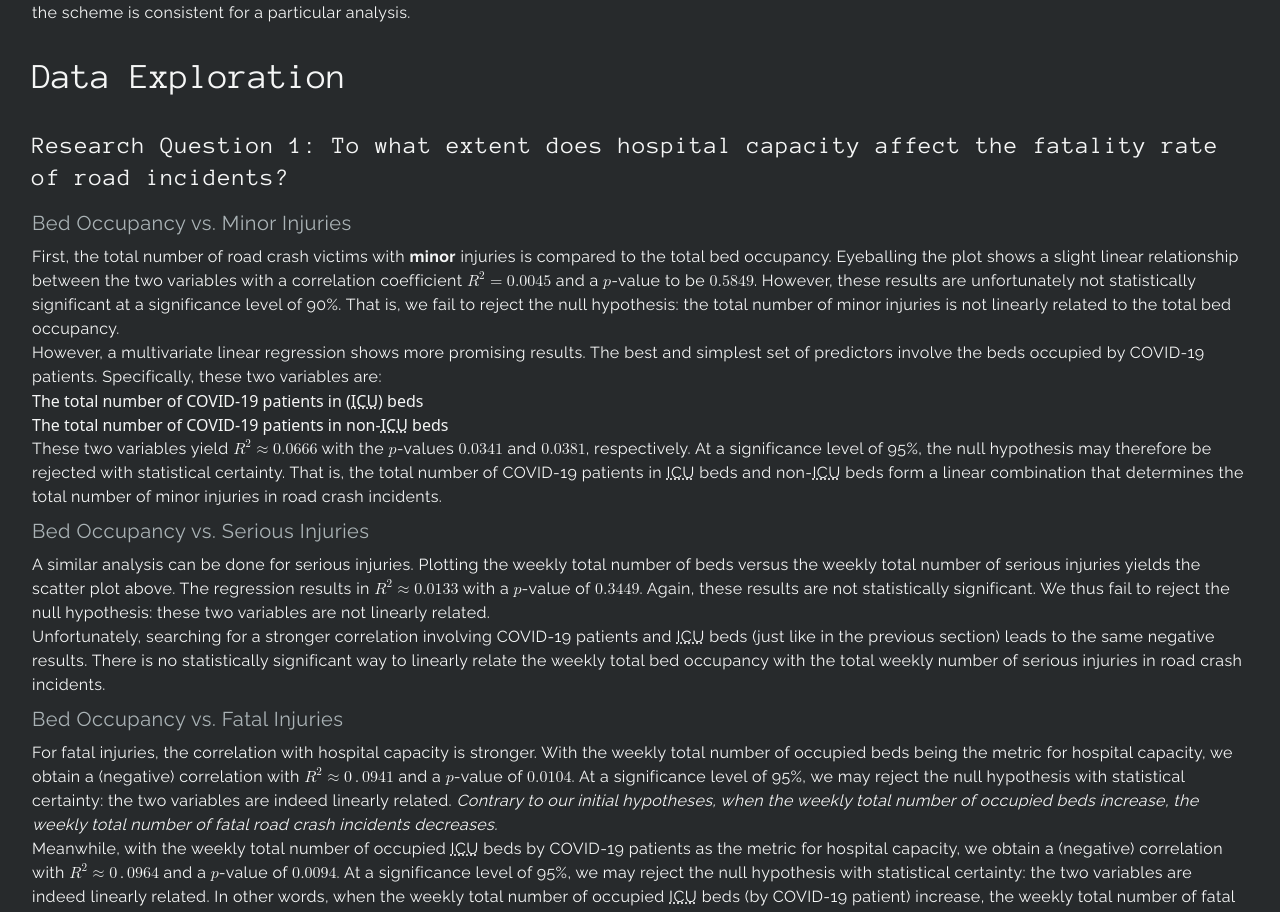
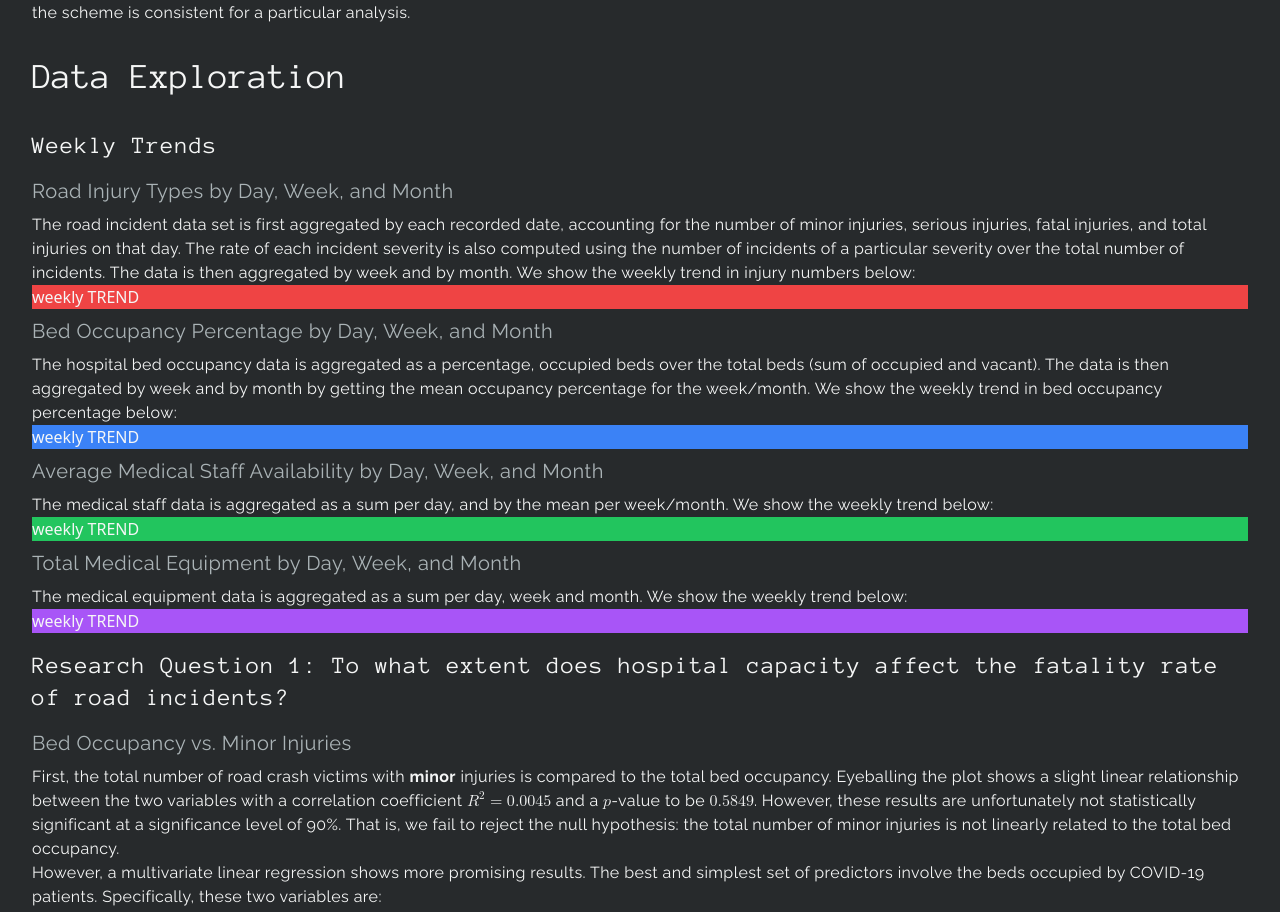
Before and after one commit to bantay-bangga/bantay-bangga.github.io, a SvelteKit app: page / in a window 1280 px wide. Shown: the part 3227-4139 px from the top of the page. Built offline with nearby package versions, Linux system fonts and the light colour scheme.

Commit message:
feat(ui): add initial layout for data exploration plots

```diff
--- a/src/routes/DataExploration.svelte
+++ b/src/routes/DataExploration.svelte
@@ -1,5 +1,34 @@
 <script>
 </script>
+
+<h3>Weekly Trends</h3>
+<h4>Road Injury Types by Day, Week, and Month</h4>
+<p>
+    The road incident data set is first aggregated by each recorded date, accounting for the number of minor injuries,
+    serious injuries, fatal injuries, and total injuries on that day. The rate of each incident severity is also
+    computed using the number of incidents of a particular severity over the total number of incidents. The data is then
+    aggregated by week and by month. We show the weekly trend in injury numbers below:
+</p>
+<div class="bg-red-500">weekly TREND</div>
+
+<h4>Bed Occupancy Percentage by Day, Week, and Month</h4>
+<p>
+    The hospital bed occupancy data is aggregated as a percentage, occupied beds over the total beds (sum of occupied
+    and vacant). The data is then aggregated by week and by month by getting the mean occupancy percentage for the
+    week/month. We show the weekly trend in bed occupancy percentage below:
+</p>
+<div class="bg-blue-500">weekly TREND</div>
+
+<h4>Average Medical Staff Availability by Day, Week, and Month</h4>
+<p>
+    The medical staff data is aggregated as a sum per day, and by the mean per week/month. We show the weekly trend
+    below:
+</p>
+<div class="bg-green-500">weekly TREND</div>
+
+<h4>Total Medical Equipment by Day, Week, and Month</h4>
+<p>The medical equipment data is aggregated as a sum per day, week and month. We show the weekly trend below:</p>
+<div class="bg-purple-500">weekly TREND</div>
 
 <h3>Research Question 1: To what extent does hospital capacity affect the fatality rate of road incidents?</h3>
 <h4>Bed Occupancy vs. Minor Injuries</h4>
```
